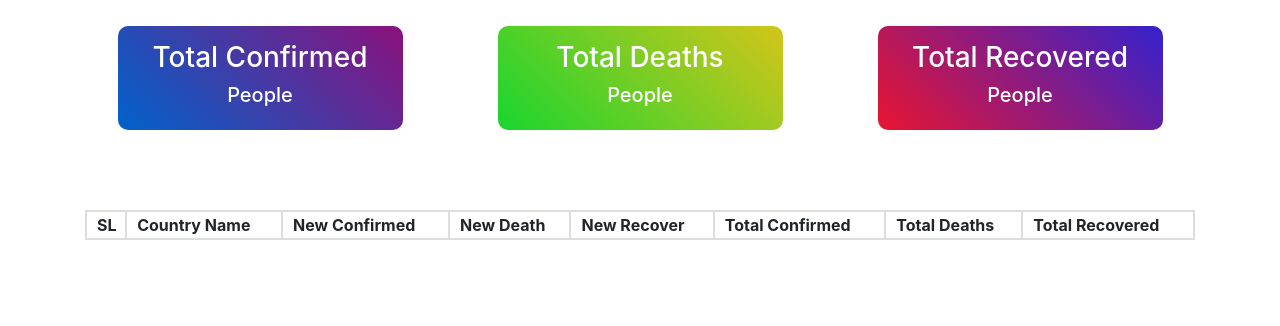
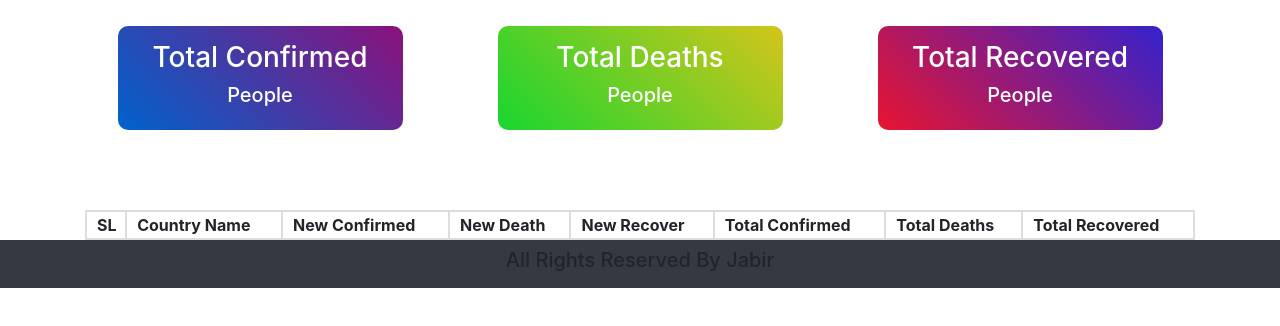
Before and after one commit to Zabirahamed/coronavirus.github.io, a plain HTML site: page index.html in a window 1280 px wide. Shown: the part 62-388 px from the top of the page. Drawn offline with nearby package versions, Linux system fonts and the light colour scheme; no server answers.

Commit message:
ver-1
ver-1

```diff
--- a/index.html
+++ b/index.html
@@ -117,6 +117,10 @@
         integrity="sha384-+YQ4JLhjyBLPDQt//I+STsc9iw4uQqACwlvpslubQzn4u2UU2UFM80nGisd026JF"
         crossorigin="anonymous"></script>
 
+    <footer class="bg-dark pt-2 pb-2">
+        <h5 class="text-center">All Rights Reserved By Jabir</h5>
+    </footer>
+
 </body>
 
 </html>
```
Also changed, not shown: our-country.html (+4 -0 lines).
